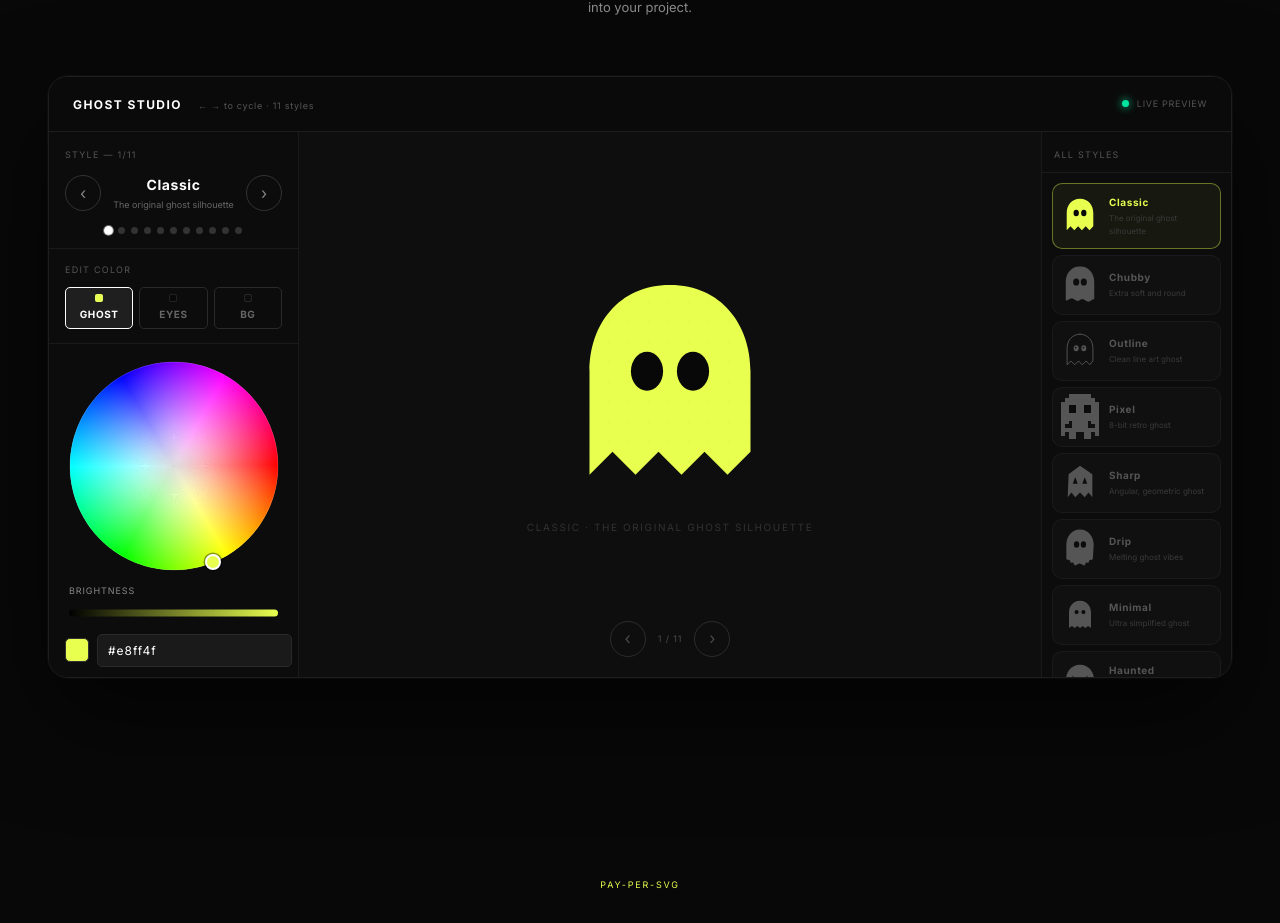
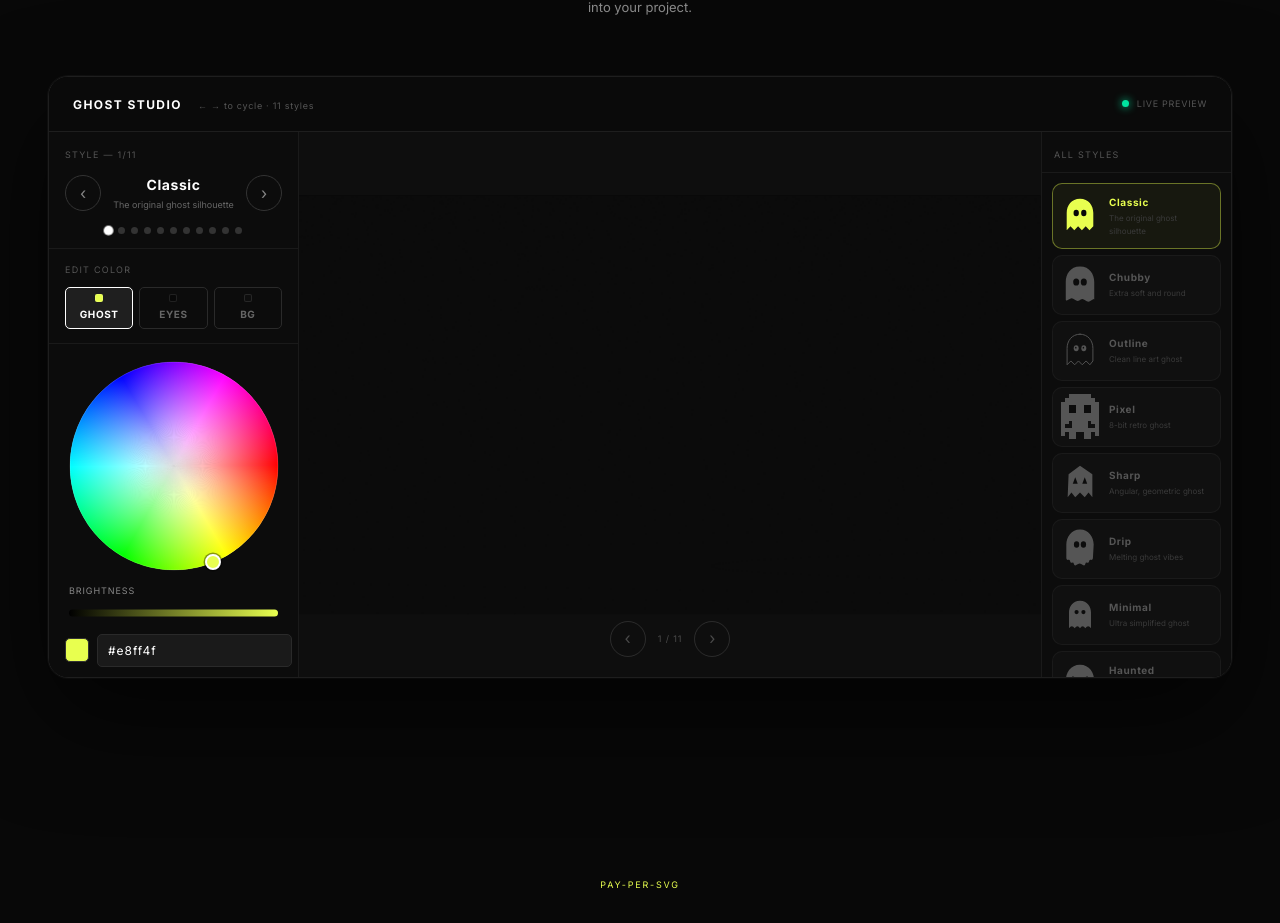
Before and after one commit to desplega-ai/x402-logo, a Next.js app: page / in a window 1280 px wide. Shown: the part 2135-3058 px from the top of the page. Built offline with nearby package versions, Linux system fonts and the light colour scheme.

Commit message:
feat: add ghost GIF overlay to Ghost Studio (#23)
feat: add ghost GIF overlay to Ghost Studio — shows looping ghost on load, fades out on first interaction

```diff
--- a/src/app/ghost-studio.tsx
+++ b/src/app/ghost-studio.tsx
@@ -428,13 +428,20 @@ function useIsMobile(breakpoint = 768) {
 
 /* ── Ghost Studio App ─────────────────────────────── */
 export default function GhostStudio() {
-  const [styleIdx, setStyleIdx] = useState(0);
+  const [styleIdx, _setStyleIdx] = useState(0);
   const [ghostColor, setGhostColor] = useState("#e8ff4f");
   const [eyeColor, setEyeColor] = useState("#080808");
   const [bgColor, setBgColor] = useState("#0e0e0e");
   const [activeTarget, setActiveTarget] = useState<"ghost" | "eye" | "bg">("ghost");
   const [strokeWidth, setStrokeWidth] = useState(0);
   const [mobilePanel, setMobilePanel] = useState<"preview" | "controls">("preview");
+  const [showGif, setShowGif] = useState(true);
+
+  // Shadow setStyleIdx to auto-dismiss GIF on any style interaction
+  const setStyleIdx = useCallback((val: number | ((prev: number) => number)) => {
+    setShowGif(false);
+    _setStyleIdx(val);
+  }, []);
   const isMobile = useIsMobile();
 
   const activeStyle = STYLES[styleIdx];
@@ -444,6 +451,7 @@ export default function GhostStudio() {
   const setActiveColor = (c: string) => setTargetColor[activeTarget](c);
 
   const randomizeColors = () => {
+    setShowGif(false);
     const randHex = () => "#" + Array.from({ length: 3 }, () => Math.floor(Math.random() * 256).toString(16).padStart(2, "0")).join("");
     setGhostColor(randHex());
     setEyeColor(randHex());
@@ -533,6 +541,18 @@ export default function GhostStudio() {
               onTouchEnd={handleTouchEnd}
             >
               <div style={{ position: "absolute", inset: 0, opacity: 0.04, backgroundImage: "radial-gradient(rgba(0,0,0,0.6) 1px, transparent 1px)", backgroundSize: "20px 20px", pointerEvents: "none" }} />
+              {/* Ghost GIF overlay — shown by default, dismissed on interaction */}
+              <img
+                src="/omghost.gif"
+                alt=""
+                style={{
+                  position: "absolute", inset: 0, width: "100%", height: "100%",
+                  objectFit: "contain", zIndex: 10,
+                  opacity: showGif ? 1 : 0,
+                  transition: "opacity 0.5s ease-out",
+                  pointerEvents: showGif ? "auto" : "none",
+                }}
+              />
               <div key={styleIdx} className="ghost-anim" style={{ width: 160, height: 160, display: "flex", alignItems: "center", justifyContent: "center" }}>
                 {activeStyle.render(ghostProps)}
               </div>
@@ -765,6 +785,18 @@ export default function GhostStudio() {
         {/* Center Preview */}
         <div style={{ flex: 1, display: "flex", flexDirection: "column", alignItems: "center", justifyContent: "center", background: bgColor, position: "relative", transition: "background 0.3s" }}>
           <div style={{ position: "absolute", inset: 0, opacity: 0.04, backgroundImage: "radial-gradient(rgba(0,0,0,0.6) 1px, transparent 1px)", backgroundSize: "20px 20px", pointerEvents: "none" }} />
+          {/* Ghost GIF overlay — shown by default, dismissed on interaction */}
+          <img
+            src="/omghost.gif"
+            alt=""
+            style={{
+              position: "absolute", inset: 0, width: "100%", height: "100%",
+              objectFit: "contain", zIndex: 10,
+              opacity: showGif ? 1 : 0,
+              transition: "opacity 0.5s ease-out",
+              pointerEvents: showGif ? "auto" : "none",
+            }}
+          />
           <div key={styleIdx} className="ghost-anim" style={{ width: 230, height: 230, display: "flex", alignItems: "center", justifyContent: "center" }}>
             {activeStyle.render(ghostProps)}
           </div>
```
Also changed, not shown: public/omghost.gif (added).
